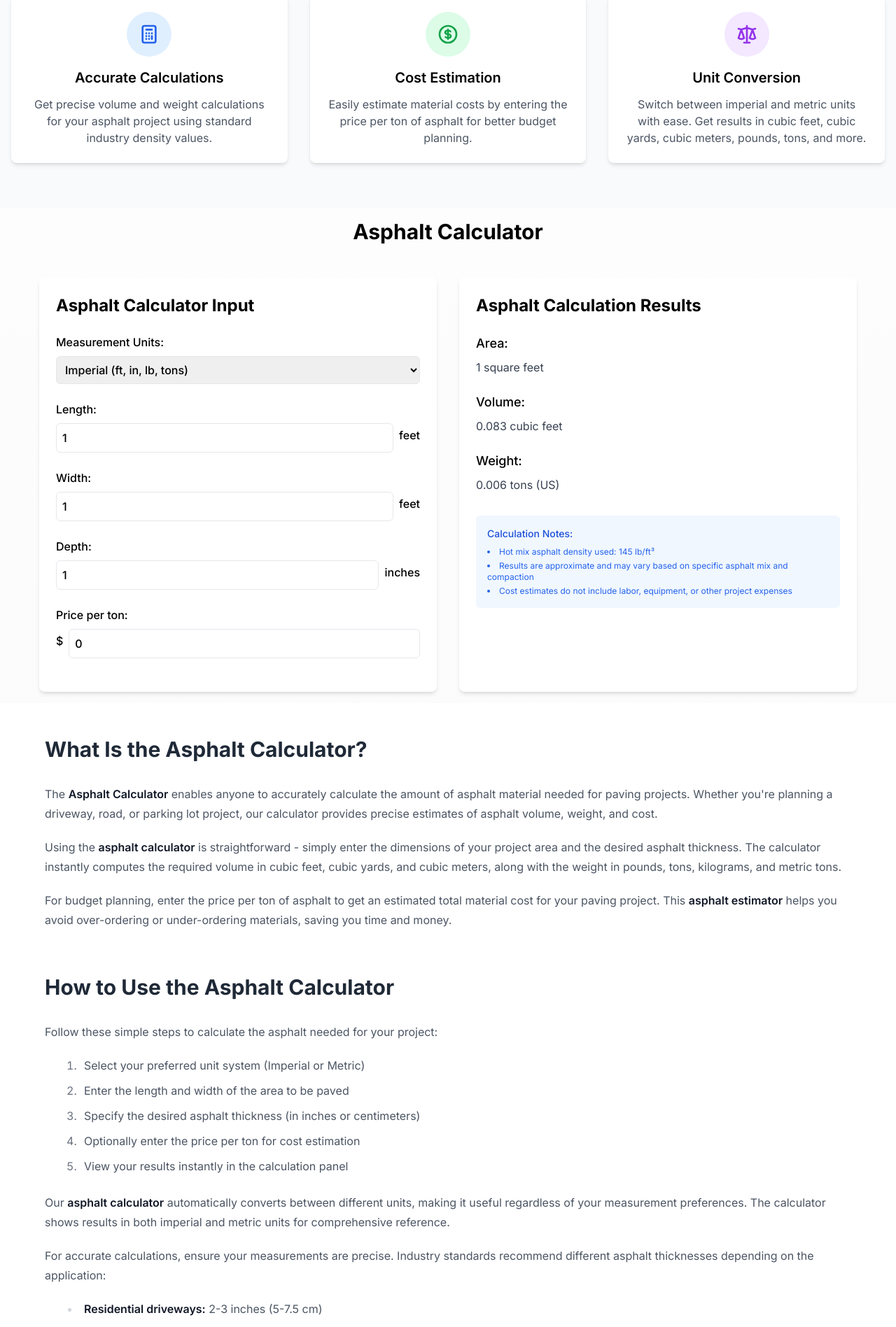
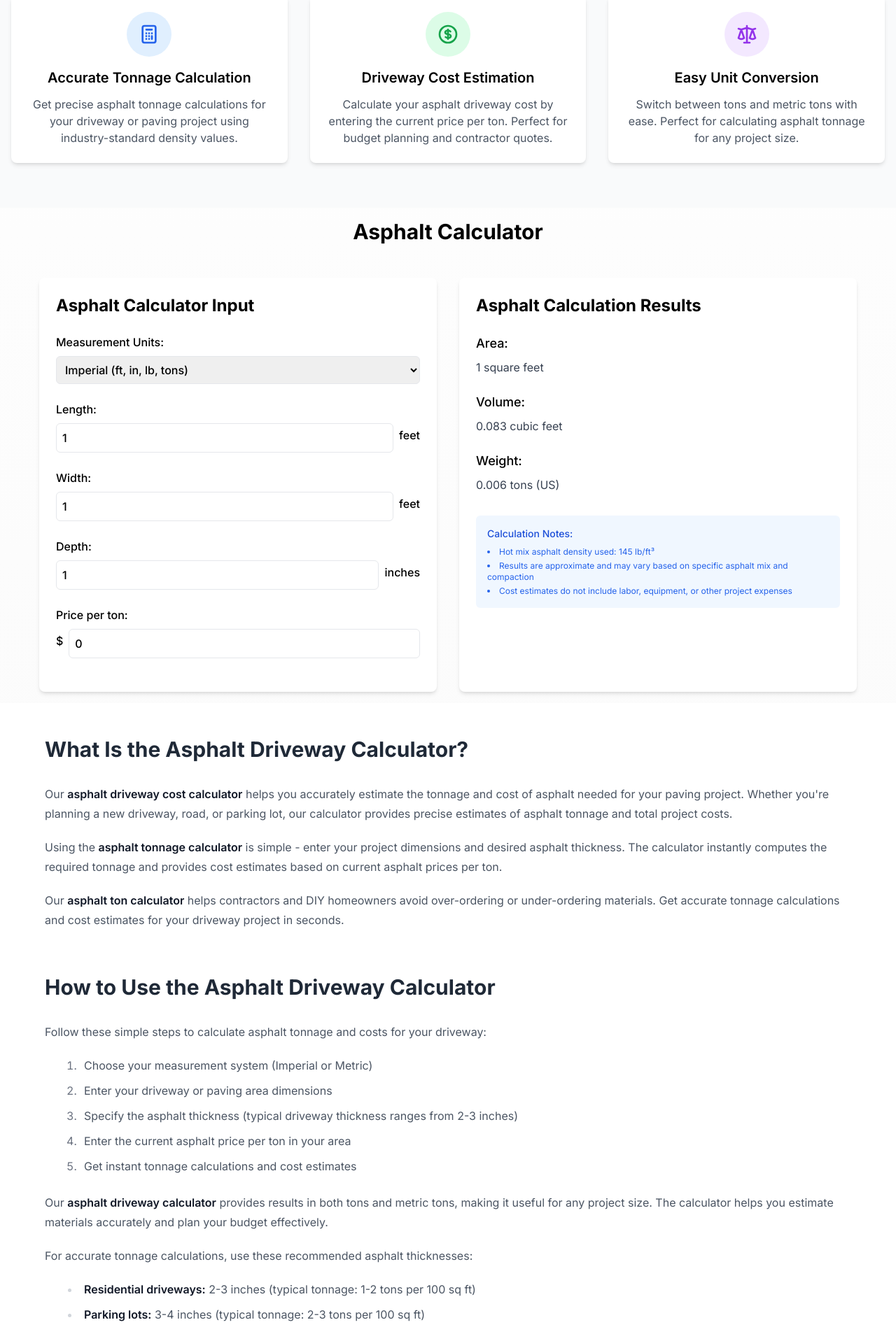
Before and after one commit to zxk1323/Asphalt-Calculator, a Next.js app: page / in a window 1280 px wide. Shown: the part 591-2488 px from the top of the page at 70% size. Built offline with nearby package versions, Linux system fonts and the light colour scheme.

Commit message:
优化 seo

```diff
--- a/src/app/JsonLd.tsx
+++ b/src/app/JsonLd.tsx
@@ -2,9 +2,9 @@ export default function JsonLd() {
   const jsonLd = {
     "@context": "https://schema.org",
     "@type": "WebApplication",
-    "name": "Asphalt Calculator",
-    "description": "A free online calculator that helps you estimate the amount of asphalt needed for your paving project. Calculate volume, weight, and cost for driveways, roads, and parking lots.",
-    "url": "https://asphalt-calculator.com",
+    "name": "Asphalt Driveway Cost & Tonnage Calculator",
+    "description": "Free online calculator for estimating asphalt tonnage and costs for driveways, roads, and parking lots. Get accurate material estimates and cost calculations for your paving project.",
+    "url": "https://www.asphalt-calculator.vip",
     "applicationCategory": "CalculatorApplication",
     "operatingSystem": "All",
     "offers": {
@@ -13,33 +13,34 @@ export default function JsonLd() {
       "priceCurrency": "USD"
     },
     "featureList": [
-      "Volume calculation in cubic feet, cubic yards, and cubic meters",
-      "Weight calculation in pounds, tons, and metric tons",
-      "Cost estimation based on current asphalt prices",
-      "Support for both imperial and metric units",
+      "Asphalt driveway cost estimation",
+      "Tonnage calculation for asphalt projects",
+      "Material quantity estimation",
+      "Cost per ton calculation",
+      "Imperial and metric unit conversion",
       "Instant calculations with no page reload"
     ],
-    "screenshot": "https://asphalt-calculator.com/og-image.svg",
+    "screenshot": "https://www.asphalt-calculator.vip/og-image.svg",
     "potentialAction": {
       "@type": "UseAction",
-      "target": "https://asphalt-calculator.com/#calculator"
+      "target": "https://www.asphalt-calculator.vip/#calculator"
     },
     "provider": {
       "@type": "Organization",
       "name": "Asphalt Calculator Tool",
-      "url": "https://asphalt-calculator.com"
+      "url": "https://www.asphalt-calculator.vip"
     },
     "audience": {
       "@type": "Audience",
-      "audienceType": "Contractors, DIY Homeowners, Engineers, Construction Companies"
+      "audienceType": "Contractors, DIY Homeowners, Engineers, Construction Companies, Paving Companies"
     },
     "softwareHelp": {
       "@type": "CreativeWork",
-      "name": "Asphalt Calculator Help",
-      "description": "Instructions on how to use the asphalt calculator and understand asphalt requirements.",
-      "url": "https://asphalt-calculator.com/#how-to-use"
+      "name": "Asphalt Calculator Help Guide",
+      "description": "Learn how to calculate asphalt tonnage and costs for your driveway or paving project using our free calculator.",
+      "url": "https://www.asphalt-calculator.vip/#how-to-use"
     },
-    "keywords": "asphalt calculator, asphalt estimator, paving calculator, driveway calculator, asphalt materials, asphalt cost calculator"
+    "keywords": "asphalt driveway cost calculator, asphalt tonnage calculator, asphalt driveway calculator, asphalt ton calculator, paving calculator, asphalt estimator"
   };
 
   return (
--- a/src/app/layout.tsx
+++ b/src/app/layout.tsx
@@ -6,9 +6,9 @@ import JsonLd from "./JsonLd";
 const inter = Inter({ subsets: ["latin"] });
 
 export const metadata: Metadata = {
-  title: "Asphalt Calculator - Estimate Asphalt Materials and Costs",
-  description: "Easy to use asphalt calculator. Effortlessly calculate asphalt materials needed for your driveway, road or parking lot projects. Get accurate cost estimates.",
-  keywords: ["asphalt calculator", "asphalt estimator", "paving calculator", "driveway calculator", "asphalt materials", "asphalt cost calculator"],
+  title: "Asphalt Calculator - Driveway Cost & Tonnage Calculator",
+  description: "Free asphalt calculator for driveways, roads & parking lots. Calculate asphalt tonnage, material costs, and get instant estimates. Perfect for contractors & DIY projects.",
+  keywords: ["asphalt driveway cost calculator", "asphalt tonnage calculator", "asphalt driveway calculator", "asphalt ton calculator", "paving calculator", "asphalt estimator"],
   authors: [{ name: "Asphalt Calculator Tool" }],
   alternates: {
     canonical: 'https://www.asphalt-calculator.vip/'
@@ -22,9 +22,9 @@ export const metadata: Metadata = {
     ]
   },
   openGraph: {
-    title: "Asphalt Calculator - Estimate Asphalt Materials and Costs",
-    description: "Easily calculate the amount of asphalt needed for your project. Get accurate material and cost estimates for your paving projects.",
-    url: "https://asphalt-calculator.com",
+    title: "Asphalt Calculator - Driveway Cost & Tonnage Calculator",
+    description: "Calculate asphalt tonnage and costs instantly. Free calculator for driveways, roads & parking lots. Get accurate material estimates for your paving project.",
+    url: "https://www.asphalt-calculator.vip",
     siteName: "Asphalt Calculator",
     type: "website",
     images: [
@@ -32,19 +32,24 @@ export const metadata: Metadata = {
         url: "/og-image.svg",
         width: 1200,
         height: 630,
-        alt: "Asphalt Calculator - Estimate Materials and Costs"
+        alt: "Asphalt Calculator - Calculate Tonnage and Costs"
       }
     ]
   },
   twitter: {
     card: "summary_large_image",
-    title: "Asphalt Calculator - Estimate Materials and Costs",
-    description: "Easily calculate the amount of asphalt needed for your paving project. Get accurate estimates for volume, weight, and cost.",
+    title: "Asphalt Calculator - Driveway Cost & Tonnage Calculator",
+    description: "Calculate asphalt tonnage and costs instantly. Free calculator for driveways, roads & parking lots. Get accurate material estimates.",
     images: ["/og-image.svg"]
   },
   robots: {
     index: true,
-    follow: true
+    follow: true,
+    googleBot: {
+      index: true,
+      follow: true,
+      'max-image-preview': 'large'
+    }
   }
 };
 
--- a/src/app/page.tsx
+++ b/src/app/page.tsx
@@ -12,17 +12,17 @@ export default function Home() {
       <section className="bg-gradient-to-b from-gray-900 to-gray-800 text-white py-20">
         <div className="container mx-auto px-4 text-center">
           <h1 className="text-4xl md:text-5xl font-bold mb-6">
-            Asphalt Calculator - Estimate Materials and Costs
+            Asphalt Driveway Cost & Tonnage Calculator
           </h1>
           <p className="text-xl md:text-2xl mb-8 max-w-3xl mx-auto">
-            Quickly calculate the amount of asphalt needed for your paving project
+            Calculate asphalt tonnage and estimate costs for your driveway or paving project
           </p>
           <div className="flex justify-center">
             <a
               href="#calculator"
               className="bg-blue-600 hover:bg-blue-700 text-white px-8 py-3 rounded-md text-lg font-medium transition duration-300"
             >
-              Start Calculating
+              Calculate Asphalt Tonnage
             </a>
           </div>
         </div>
@@ -50,9 +50,9 @@ export default function Home() {
                   />
                 </svg>
               </div>
-              <h3 className="text-xl font-semibold mb-3">Accurate Calculations</h3>
+              <h3 className="text-xl font-semibold mb-3">Accurate Tonnage Calculation</h3>
               <p className="text-gray-600">
-                Get precise volume and weight calculations for your asphalt project using standard industry density values.
+                Get precise asphalt tonnage calculations for your driveway or paving project using industry-standard density values.
               </p>
             </div>
 
@@ -72,9 +72,9 @@ export default function Home() {
                   />
                 </svg>
               </div>
-              <h3 className="text-xl font-semibold mb-3">Cost Estimation</h3>
+              <h3 className="text-xl font-semibold mb-3">Driveway Cost Estimation</h3>
               <p className="text-gray-600">
-                Easily estimate material costs by entering the price per ton of asphalt for better budget planning.
+                Calculate your asphalt driveway cost by entering the current price per ton. Perfect for budget planning and contractor quotes.
               </p>
             </div>
 
@@ -94,9 +94,9 @@ export default function Home() {
                   />
                 </svg>
               </div>
-              <h3 className="text-xl font-semibold mb-3">Unit Conversion</h3>
+              <h3 className="text-xl font-semibold mb-3">Easy Unit Conversion</h3>
               <p className="text-gray-600">
-                Switch between imperial and metric units with ease. Get results in cubic feet, cubic yards, cubic meters, pounds, tons, and more.
+                Switch between tons and metric tons with ease. Perfect for calculating asphalt tonnage for any project size.
               </p>
             </div>
           </div>
--- a/src/app/sitemap.ts
+++ b/src/app/sitemap.ts
@@ -10,13 +10,60 @@ export default function sitemap(): MetadataRoute.Sitemap {
       changeFrequency: 'daily',
       priority: 1,
     },
-    // 如果将来添加了更多页面，可以在这里添加更多路由
-    // 例如：
-    // {
-    //   url: `${baseUrl}/about`,
-    //   lastModified: new Date(),
-    //   changeFrequency: 'monthly',
-    //   priority: 0.8,
-    // },
+    {
+      url: `${baseUrl}/#calculator`,
+      lastModified: new Date(),
+      changeFrequency: 'daily',
+      priority: 0.9,
+    },
+    {
+      url: `${baseUrl}/#about`,
+      lastModified: new Date(),
+      changeFrequency: 'weekly',
+      priority: 0.8,
+    },
+    {
+      url: `${baseUrl}/#how-to-use`,
+      lastModified: new Date(),
+      changeFrequency: 'weekly',
+      priority: 0.8,
+    },
+    {
+      url: `${baseUrl}/#faq`,
+      lastModified: new Date(),
+      changeFrequency: 'weekly',
+      priority: 0.8,
+    },
+    {
+      url: `${baseUrl}/#benefits`,
+      lastModified: new Date(),
+      changeFrequency: 'weekly',
+      priority: 0.7,
+    },
+    // 添加主要关键词相关的虚拟路由，帮助搜索引擎更好地理解内容主题
+    {
+      url: `${baseUrl}/asphalt-driveway-cost-calculator`,
+      lastModified: new Date(),
+      changeFrequency: 'weekly',
+      priority: 0.9,
+    },
+    {
+      url: `${baseUrl}/asphalt-tonnage-calculator`,
+      lastModified: new Date(),
+      changeFrequency: 'weekly',
+      priority: 0.9,
+    },
+    {
+      url: `${baseUrl}/asphalt-driveway-calculator`,
+      lastModified: new Date(),
+      changeFrequency: 'weekly',
+      priority: 0.9,
+    },
+    {
+      url: `${baseUrl}/asphalt-ton-calculator`,
+      lastModified: new Date(),
+      changeFrequency: 'weekly',
+      priority: 0.9,
+    }
   ]
 }
--- a/src/components/AsphaltInfo.tsx
+++ b/src/components/AsphaltInfo.tsx
@@ -5,51 +5,51 @@ export default function AsphaltInfo() {
     <div className="py-12 px-4 bg-white">
       <div className="max-w-6xl mx-auto">
         <section id="about" className="mb-16">
-          <h2 className="text-3xl font-bold mb-8 text-gray-800">What Is the Asphalt Calculator?</h2>
+          <h2 className="text-3xl font-bold mb-8 text-gray-800">What Is the Asphalt Driveway Calculator?</h2>
 
           <div className="prose max-w-none text-gray-600">
             <p className="mb-4">
-              The <strong>Asphalt Calculator</strong> enables anyone to accurately calculate the amount of asphalt material needed for paving projects. Whether you&apos;re planning a driveway, road, or parking lot project, our calculator provides precise estimates of asphalt volume, weight, and cost.
+              Our <strong>asphalt driveway cost calculator</strong> helps you accurately estimate the tonnage and cost of asphalt needed for your paving project. Whether you're planning a new driveway, road, or parking lot, our calculator provides precise estimates of asphalt tonnage and total project costs.
             </p>
 
             <p className="mb-4">
-              Using the <strong>asphalt calculator</strong> is straightforward - simply enter the dimensions of your project area and the desired asphalt thickness. The calculator instantly computes the required volume in cubic feet, cubic yards, and cubic meters, along with the weight in pounds, tons, kilograms, and metric tons.
+              Using the <strong>asphalt tonnage calculator</strong> is simple - enter your project dimensions and desired asphalt thickness. The calculator instantly computes the required tonnage and provides cost estimates based on current asphalt prices per ton.
             </p>
 
             <p className="mb-6">
-              For budget planning, enter the price per ton of asphalt to get an estimated total material cost for your paving project. This <strong>asphalt estimator</strong> helps you avoid over-ordering or under-ordering materials, saving you time and money.
+              Our <strong>asphalt ton calculator</strong> helps contractors and DIY homeowners avoid over-ordering or under-ordering materials. Get accurate tonnage calculations and cost estimates for your driveway project in seconds.
             </p>
           </div>
         </section>
 
         <section id="how-to-use" className="mb-16">
-          <h2 className="text-3xl font-bold mb-8 text-gray-800">How to Use the Asphalt Calculator</h2>
+          <h2 className="text-3xl font-bold mb-8 text-gray-800">How to Use the Asphalt Driveway Calculator</h2>
 
           <div className="prose max-w-none text-gray-600">
             <p className="mb-4">
-              Follow these simple steps to calculate the asphalt needed for your project:
+              Follow these simple steps to calculate asphalt tonnage and costs for your driveway:
             </p>
 
             <ol className="list-decimal ml-6 mb-6 space-y-2">
-              <li>Select your preferred unit system (Imperial or Metric)</li>
-              <li>Enter the length and width of the area to be paved</li>
-              <li>Specify the desired asphalt thickness (in inches or centimeters)</li>
-              <li>Optionally enter the price per ton for cost estimation</li>
-              <li>View your results instantly in the calculation panel</li>
+              <li>Choose your measurement system (Imperial or Metric)</li>
+              <li>Enter your driveway or paving area dimensions</li>
+              <li>Specify the asphalt thickness (typical driveway thickness ranges from 2-3 inches)</li>
+              <li>Enter the current asphalt price per ton in your area</li>
+              <li>Get instant tonnage calculations and cost estimates</li>
             </ol>
 
             <p className="mb-4">
-              Our <strong>asphalt calculator</strong> automatically converts between different units, making it useful regardless of your measurement preferences. The calculator shows results in both imperial and metric units for comprehensive reference.
+              Our <strong>asphalt driveway calculator</strong> provides results in both tons and metric tons, making it useful for any project size. The calculator helps you estimate materials accurately and plan your budget effectively.
             </p>
 
             <p className="mb-4">
-              For accurate calculations, ensure your measurements are precise. Industry standards recommend different asphalt thicknesses depending on the application:
+              For accurate tonnage calculations, use these recommended asphalt thicknesses:
             </p>
 
             <ul className="list-disc ml-6 mb-6 space-y-2">
-              <li><strong>Residential driveways:</strong> 2-3 inches (5-7.5 cm)</li>
-              <li><strong>Parking lots:</strong> 3-4 inches (7.5-10 cm)</li>
-              <li><strong>Roads and highways:</strong> 4-6 inches (10-15 cm) or more</li>
+              <li><strong>Residential driveways:</strong> 2-3 inches (typical tonnage: 1-2 tons per 100 sq ft)</li>
+              <li><strong>Parking lots:</strong> 3-4 inches (typical tonnage: 2-3 tons per 100 sq ft)</li>
+              <li><strong>Roads:</strong> 4-6 inches (typical tonnage: 3-4 tons per 100 sq ft)</li>
             </ul>
           </div>
         </section>
@@ -89,34 +89,34 @@ export default function AsphaltInfo() {
         </section>
 
         <section id="benefits" className="mb-16">
-          <h2 className="text-3xl font-bold mb-8 text-gray-800">Benefits of Using an Asphalt Calculator</h2>
+          <h2 className="text-3xl font-bold mb-8 text-gray-800">Benefits of Using Our Asphalt Calculator</h2>
 
           <div className="grid grid-cols-1 md:grid-cols-2 gap-8">
             <div className="bg-gray-50 p-6 rounded-lg">
-              <h3 className="text-xl font-semibold mb-4 text-gray-800">Accurate Material Estimation</h3>
+              <h3 className="text-xl font-semibold mb-4 text-gray-800">Precise Tonnage Calculations</h3>
               <p className="text-gray-600">
-                Get precise calculations for your asphalt project, preventing waste from over-ordering or delays from under-ordering. Our <strong>asphalt estimator</strong> helps you order exactly what you need.
+                Get accurate asphalt tonnage calculations for your driveway project. Our <strong>asphalt tonnage calculator</strong> helps you order exactly what you need, preventing waste and additional costs.
               </p>
             </div>
 
             <div className="bg-gray-50 p-6 rounded-lg">
-              <h3 className="text-xl font-semibold mb-4 text-gray-800">Cost Planning</h3>
+              <h3 className="text-xl font-semibold mb-4 text-gray-800">Driveway Cost Planning</h3>
               <p className="text-gray-600">
-                Accurately budget for your paving project by knowing exactly how much asphalt you&apos;ll need and what it will cost, helping you compare contractor quotes and material prices.
+                Use our <strong>asphalt driveway cost calculator</strong> to accurately budget for your project. Compare contractor quotes and material prices with confidence.
               </p>
             </div>
 
             <div className="bg-gray-50 p-6 rounded-lg">
-              <h3 className="text-xl font-semibold mb-4 text-gray-800">Time Saving</h3>
+              <h3 className="text-xl font-semibold mb-4 text-gray-800">Easy Tonnage Conversion</h3>
               <p className="text-gray-600">
-                Eliminate complex manual calculations and conversions. Our <strong>asphalt calculator</strong> instantly provides results in multiple unit formats, saving you valuable planning time.
+                Our <strong>asphalt ton calculator</strong> handles all unit conversions automatically. Get results in tons or metric tons instantly, saving you time on calculations.
               </p>
             </div>
 
             <div className="bg-gray-50 p-6 rounded-lg">
-              <h3 className="text-xl font-semibold mb-4 text-gray-800">Project Planning</h3>
+              <h3 className="text-xl font-semibold mb-4 text-gray-800">Project Optimization</h3>
               <p className="text-gray-600">
-                Use the calculator to experiment with different project dimensions and asphalt thicknesses, helping you optimize your design for both performance and cost-effectiveness.
+                Experiment with different driveway dimensions and asphalt thicknesses to optimize your project for both performance and cost-effectiveness.
               </p>
             </div>
           </div>
```
